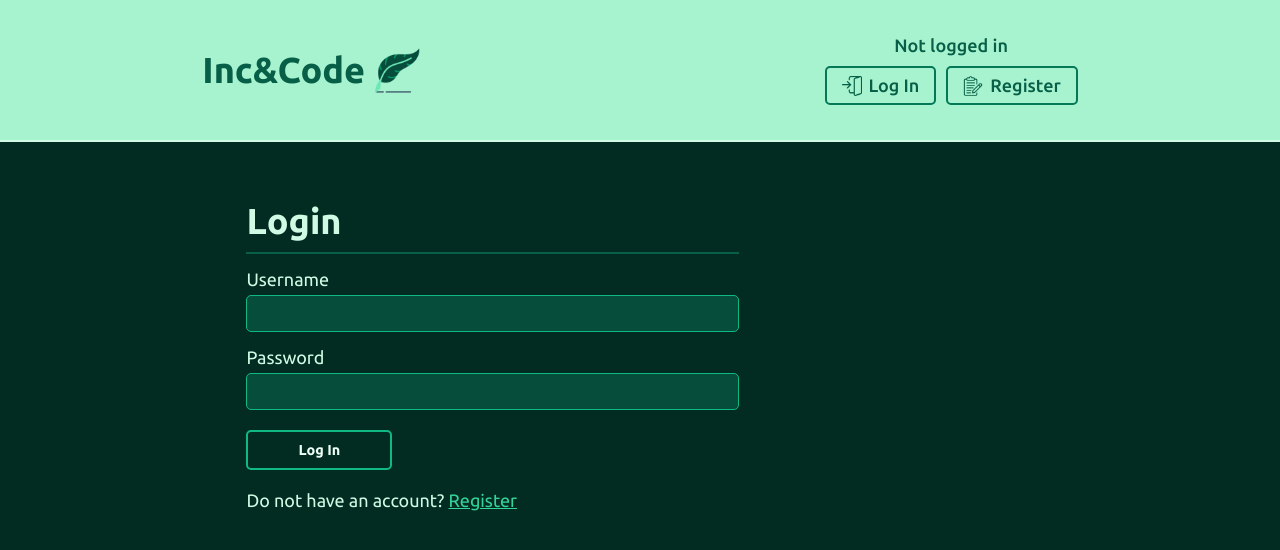
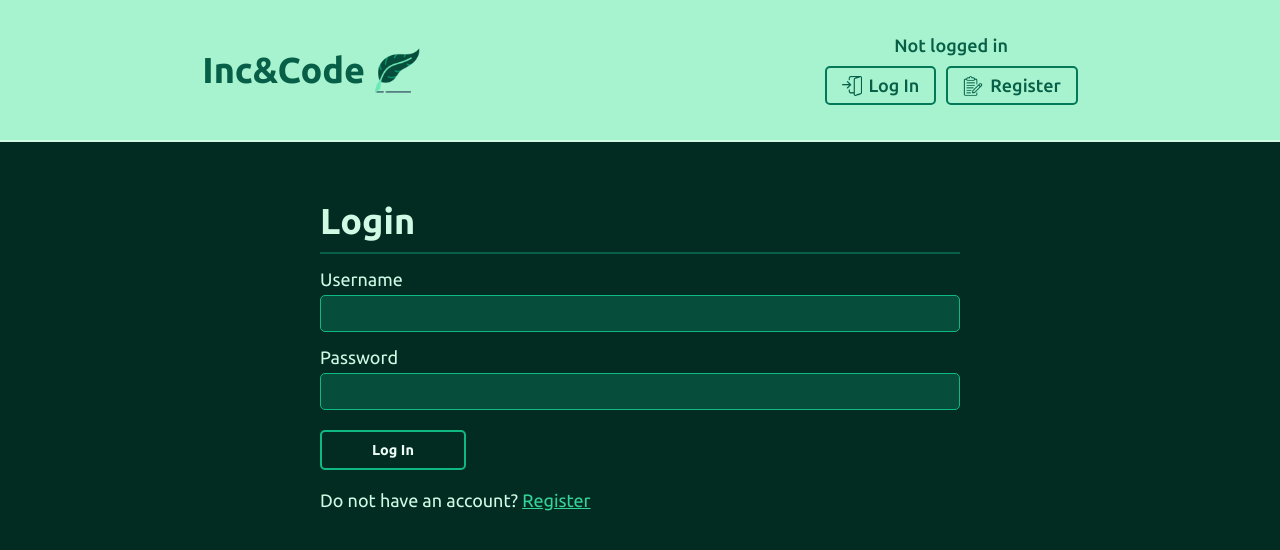
Before and after one commit to NewGen2022/blog-app, a React (Vite) app in the folder frontend-reader/: page /auth/login in a window 1280 px wide. Shown: the top 550 px of the page. Built offline with nearby package versions, Linux system fonts and the light colour scheme.

Commit message:
returned Header instead of Layout component

```diff
--- a/frontend-reader/src/pages/auth/Login.jsx
+++ b/frontend-reader/src/pages/auth/Login.jsx
@@ -4,7 +4,7 @@ import { useState, useEffect } from 'react';
 import axios from 'axios';
 import { useNavigate } from 'react-router-dom';
 import { ClipLoader } from 'react-spinners';
-import Layout from '../layouts/Layout';
+import Header from '../layouts/Header';
 
 const Login = () => {
     const location = useLocation();
@@ -78,7 +78,9 @@ const Login = () => {
     }, [isRegisteredMsg]);
 
     return (
-        <Layout>
+        <>
+            <Header />
+
             {isRegisteredMsg && showSuccessMsg && (
                 <div id="successContainer">
                     <div id="successRegistrationMsg">{isRegisteredMsg}</div>
@@ -127,7 +129,7 @@ const Login = () => {
                     <a href="/auth/register">Register</a>
                 </div>
             </form>
-        </Layout>
+        </>
     );
 };
 
--- a/frontend-reader/src/pages/auth/Register.jsx
+++ b/frontend-reader/src/pages/auth/Register.jsx
@@ -3,7 +3,7 @@ import axios from 'axios';
 import { useNavigate } from 'react-router-dom';
 import AuthErrors from './AuthErrors';
 import { ClipLoader } from 'react-spinners';
-import Layout from '../layouts/Layout';
+import Header from '../layouts/Header';
 
 const Register = () => {
     const navigate = useNavigate();
@@ -69,7 +69,9 @@ const Register = () => {
     };
 
     return (
-        <Layout>
+        <>
+            <Header />
+
             <form
                 id="registerForm"
                 className="form"
@@ -123,7 +125,7 @@ const Register = () => {
                     Already have an account? <a href="/auth/login">Log In</a>
                 </div>
             </form>
-        </Layout>
+        </>
     );
 };
 
```
